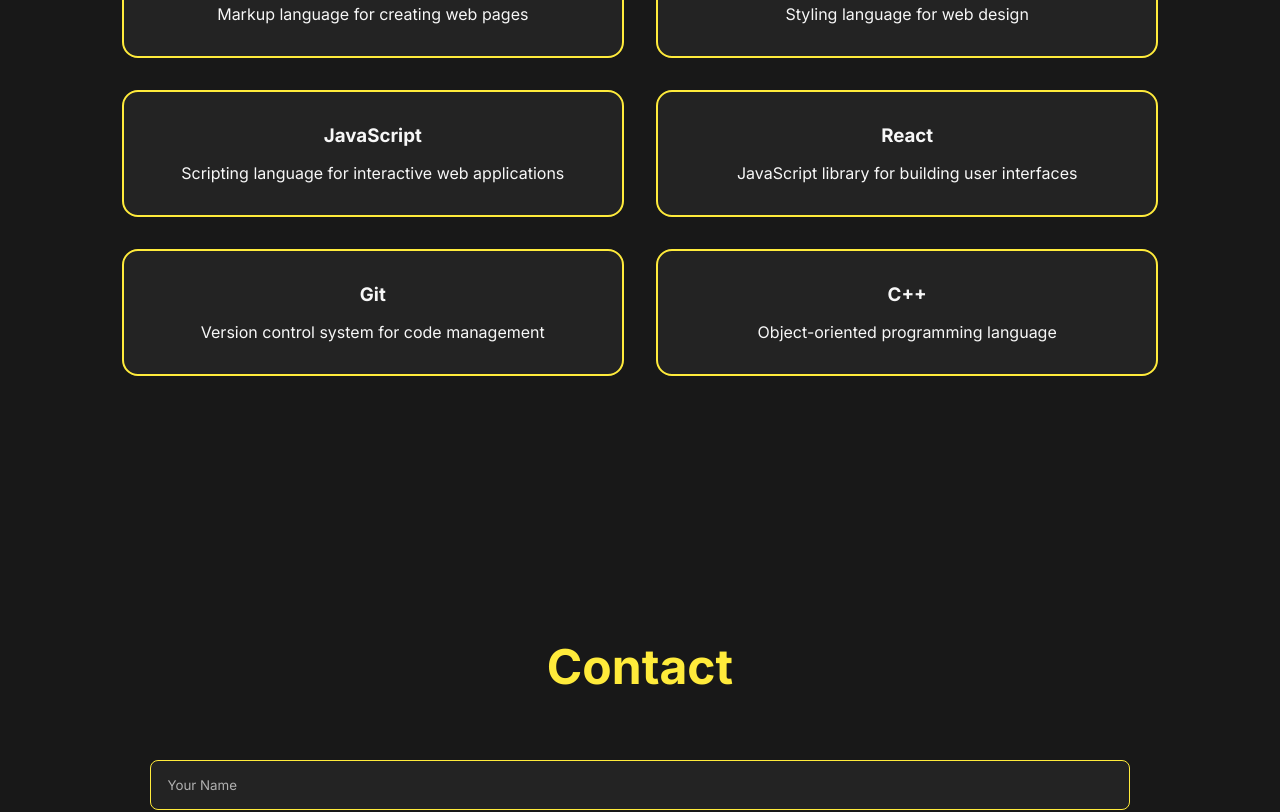
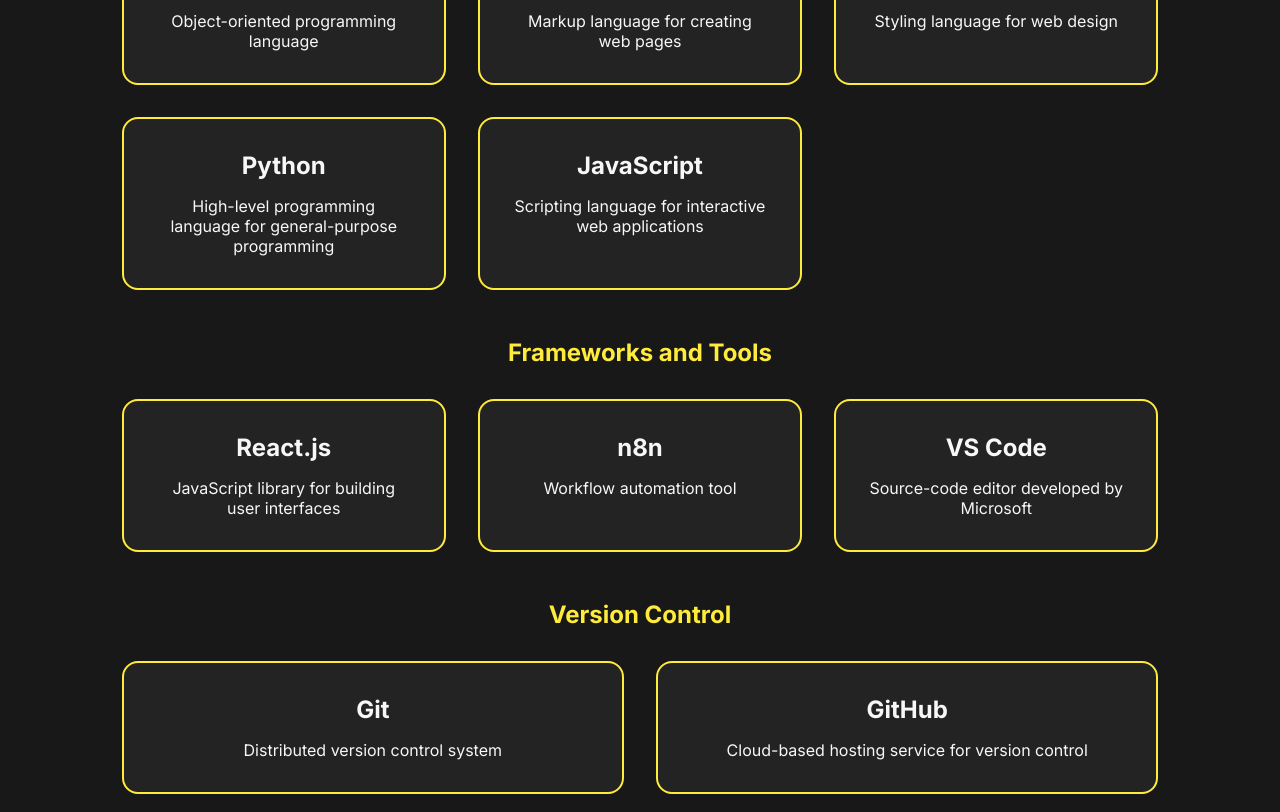
Before and after one commit to gshlok/portfolio, a React (Vite) app: page / in a window 1280 px wide. Shown: the part 1900-2712 px from the top of the page. Built offline with nearby package versions, Linux system fonts and the light colour scheme.

Commit message:
Content update

```diff
--- a/src/components/Navbar.tsx
+++ b/src/components/Navbar.tsx
@@ -17,8 +17,9 @@
             bgColor: "#181818",
             textColor: "#FFEB3B",
             links: [
-                { label: "Technical", href: "#skills", ariaLabel: "Technical Skills" },
-                { label: "Experience", href: "#skills", ariaLabel: "Work Experience" }
+                { label: "Programming Languages", href: "#skills", ariaLabel: "Programming Languages" },
+                { label: "Frameworks and Tools", href: "#skills", ariaLabel: "Frameworks and Tools" },
+                { label: "Version Control", href: "#skills", ariaLabel: "Version Control" }
             ]
         },
         {
--- a/src/components/Skills.css
+++ b/src/components/Skills.css
@@ -14,13 +14,37 @@
     color: #FFEB3B;
 }
 
+#skills h3 {
+    color: #FFEB3B;
+    font-size: 3vh; /* Reduced from 6vh to 3vh */
+    margin-bottom: 2vh;
+    text-align: center;
+}
+
+#skills h4 {
+    margin-bottom: 2vh;
+    font-size: 1.5rem;
+}
+
 .skills-grid {
-    display: grid;
-    grid-template-columns: repeat(auto-fit, minmax(40%, 1fr));
-    gap: 4vh;
+    display: flex;
+    flex-direction: column;
+    gap: 6vh;
     width: 90%;
     margin: 0 auto;
     text-align: center;
+}
+
+.skills-category {
+    display: flex;
+    flex-direction: column;
+    gap: 2vh;
+}
+
+.skills-category .skills-list {
+    display: grid;
+    grid-template-columns: repeat(auto-fit, minmax(300px, 1fr));
+    gap: 4vh;
 }
 
 .skill-card {
@@ -38,15 +62,19 @@
     box-shadow: 0 0 16px #FFEB3B33;
 }
 
-.skill-card h3 {
+.skill-card h4 {
     margin-bottom: 2vh;
 }
 
 /* Responsive design */
 @media (max-width: 768px) {
     .skills-grid {
+        width: 95%;
+    }
+
+    .skills-category .skills-list {
         grid-template-columns: 1fr;
-        width: 95%;
+        width: 100%;
     }
 
     .skill-card {
@@ -56,4 +84,12 @@
     #skills h2 {
         font-size: 4vh;
     }
+
+    #skills h3 {
+        font-size: 2.5vh; /* Reduced from 3vh to 2.5vh for mobile */
+    }
+
+    #skills h4 {
+        font-size: 1.2rem;
+    }
 }
--- a/src/components/Skills.tsx
+++ b/src/components/Skills.tsx
@@ -2,27 +2,68 @@
 import './Skills.css';
 
 const Skills: React.FC = () => {
-    const skills = [
+    const programmingLanguages = [
+        { name: 'C++', description: 'Object-oriented programming language' },
         { name: 'HTML', description: 'Markup language for creating web pages' },
         { name: 'CSS', description: 'Styling language for web design' },
-        { name: 'JavaScript', description: 'Scripting language for interactive web applications' },
-        { name: 'React', description: 'JavaScript library for building user interfaces' },
-        { name: 'Git', description: 'Version control system for code management' },
-        { name: 'C++', description: 'Object-oriented programming language' }
+        { name: 'Python', description: 'High-level programming language for general-purpose programming' },
+        { name: 'JavaScript', description: 'Scripting language for interactive web applications' }
+    ];
+
+    const frameworksTools = [
+        { name: 'React.js', description: 'JavaScript library for building user interfaces' },
+        { name: 'n8n', description: 'Workflow automation tool' },
+        { name: 'VS Code', description: 'Source-code editor developed by Microsoft' }
+    ];
+
+    const versionControl = [
+        { name: 'Git', description: 'Distributed version control system' },
+        { name: 'GitHub', description: 'Cloud-based hosting service for version control' }
     ];
 
     return (
         <section id="skills" className="section">
             <h2>Skills</h2>
             <div className="skills-grid">
-                {skills.map((skill, index) => (
-                    <div className="skill-card" key={index}>
-                        <h3>{skill.name}</h3>
-                        <div className="skill-description">
-                            <p>{skill.description}</p>
-                        </div>
+                <div className="skills-category">
+                    <h3>Programming Languages</h3>
+                    <div className="skills-list">
+                        {programmingLanguages.map((skill, index) => (
+                            <div className="skill-card" key={`pl-${index}`}>
+                                <h4>{skill.name}</h4>
+                                <div className="skill-description">
+                                    <p>{skill.description}</p>
+                                </div>
+                            </div>
+                        ))}
                     </div>
-                ))}
+                </div>
+                <div className="skills-category">
+                    <h3>Frameworks and Tools</h3>
+                    <div className="skills-list">
+                        {frameworksTools.map((skill, index) => (
+                            <div className="skill-card" key={`ft-${index}`}>
+                                <h4>{skill.name}</h4>
+                                <div className="skill-description">
+                                    <p>{skill.description}</p>
+                                </div>
+                            </div>
+                        ))}
+                    </div>
+                </div>
+                <div className="skills-category">
+                    <h3>Version Control</h3>
+                    <div className="skills-list">
+                        {versionControl.map((skill, index) => (
+                            <div className="skill-card" key={`vc-${index}`}>
+                                <h4>{skill.name}</h4>
+                                <div className="skill-description">
+                                    <p>{skill.description}</p>
+                                </div>
+                            </div>
+                        ))}
+                    </div>
+                </div>
             </div>
         </section>
     );
```
